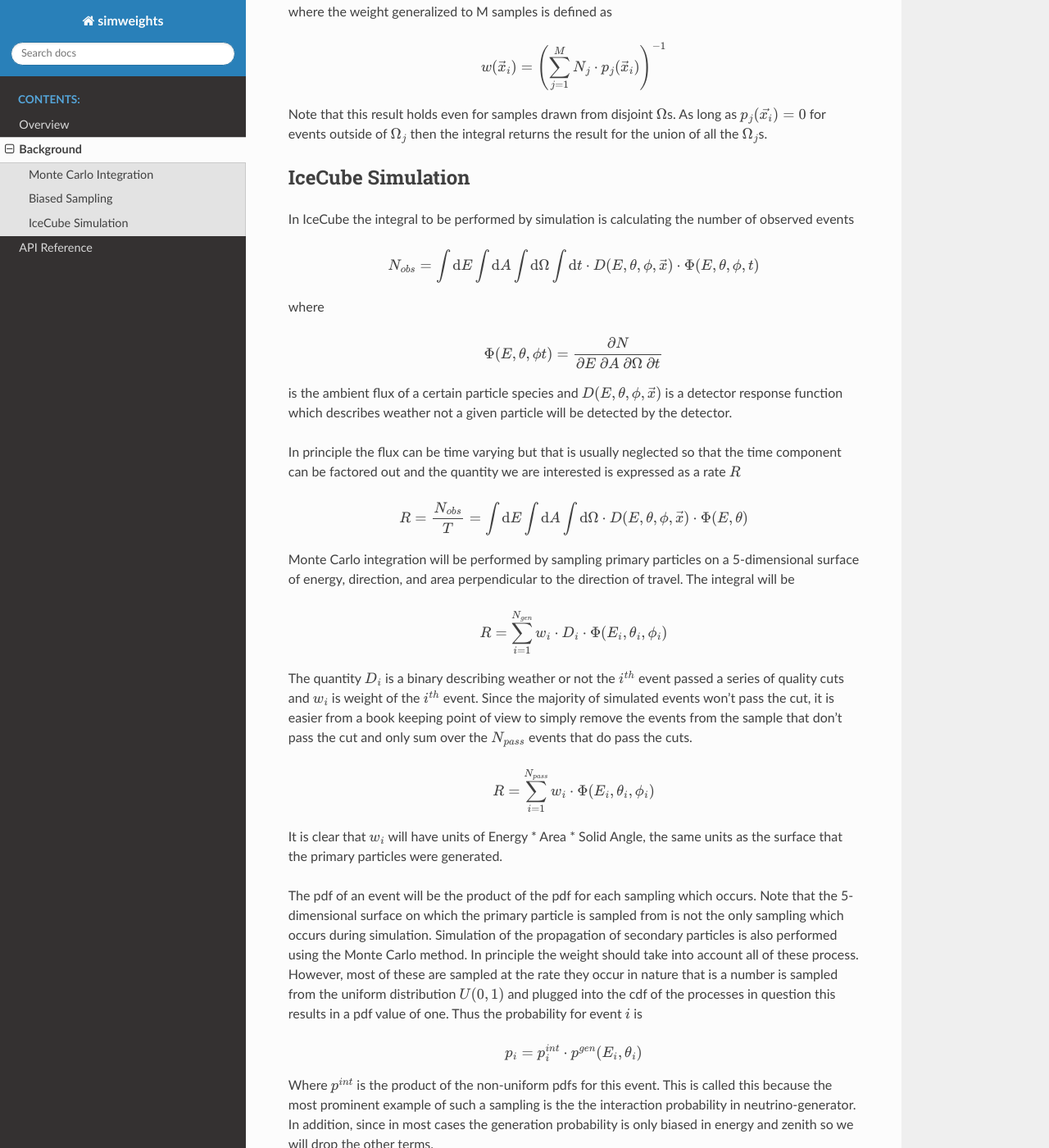
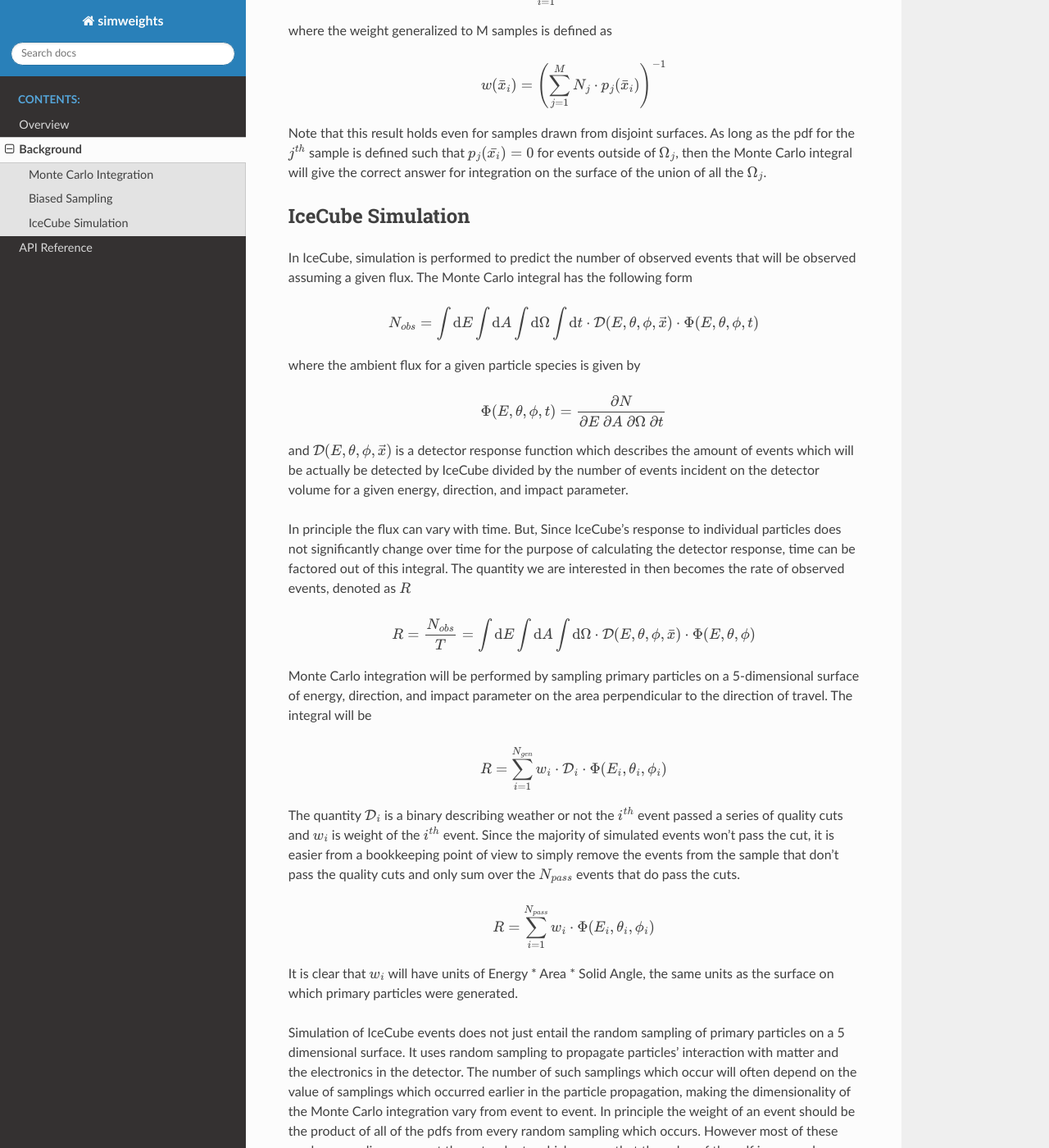
Before and after one commit to icecube/simweights, a Sphinx documentation site: the page built from docs/background.rst, in a window 1280 px wide and 1400 px high, scrolled down 1430 px. Shown: the whole window at 82% size. Built offline with Sphinx 7.4.7 and the Read the Docs theme 2.0.0, drawn with Linux system fonts in a browser that asks for light colours; some of the changed text lies outside the part shown.

Commit message:
revise background documentation

```diff
--- a/docs/background.rst
+++ b/docs/background.rst
@@ -3,7 +3,7 @@ Background
 ==========
 
 This section provides a brief background on the principle of Monte Carlo simulation and the
-calculation of weights.
+definition of weights in IceCube.
 
 Monte Carlo Integration
 =======================
@@ -13,148 +13,170 @@ Consider the multidimensional integral
 
 .. math::
 
-    I = \int_\Omega f(\vec{x}) \mathrm{d}\vec{x}
+    I = \int_\Omega f(\bar{x}) \mathrm{d}\bar{x}
 
-where :math:`\vec{x}` is an m-dimensional vector and :math:`\Omega` is a subset of :math:`\mathbb{R}^m` with a volume of
+where :math:`\bar{x}` is an m-dimensional vector and :math:`\Omega` is a subset of :math:`\mathbb{R}^m` with a volume of
 
 .. math::
 
-    V = \int_\Omega \mathrm{d}\vec{x}
+    V = \int_\Omega \mathrm{d}\bar{x}
 
 The integral can be approximated by the statement
 
 .. math::
 
-    I \approx \frac{V}{N} \sum_{i=1}^N f(\vec{x}_i)
+    I \approx \frac{V}{N} \sum_{i=1}^N f(\bar{x}_i)
 
-where :math:`\vec{x}_1, ..., \vec{x}_N` is sampled from :math:`\Omega`.
-If :math:`\vec{x}_i` are sampled from a grid evenly spaced across :math:`\Omega` then this is a Riemann sum.
-If :math:`\vec{x}_i` are sampled randomly from :math:`\Omega` then this is Monte Carlo integrations.
-In general Riemann sums are more efficient for 1 dimension and Monte Carlo is more efficient for higher
-dimensions.
+where :math:`\bar{x}_1, ..., \bar{x}_N` is sampled from :math:`\Omega`.
+If :math:`\bar{x}_i` are points sampled from a grid evenly spaced across :math:`\Omega` then this is known
+as a Riemann sum. However, if :math:`\bar{x}_i` are points randomly sampled from :math:`\Omega` then this
+is known as Monte Carlo integration. In general Riemann sums are more efficient for 1 dimension and Monte
+Carlo is more efficient at higher dimensions.
 
 Biased Sampling
 ===============
 
-There is no reason that the values of \vec{x}_i need to be sampled from a uniform distribution.
-It is often advantageous to sample from some other distribution denoted :math:`p(\vec{x_i})`.
-In this case the integral becomes
+There is no reason that the values of :math:`\bar{x}_i` need to be sampled from a uniform distribution
+on :math:`\Omega`. It is often advantageous to sample from some other probability distribution function,
+which is denoted by :math:`p(\bar{x_i})`. In this case the integral becomes
 
 .. math::
 
-    I \approx \frac{1}{N} \sum_{i=1}^{N} \frac{f(\vec{x}_i)}{p(\vec{x}_i)}
+    I \approx \frac{1}{N} \sum_{i=1}^{N} \frac{f(\bar{x}_i)}{p(\bar{x}_i)}
 
-Note that if :math:`p` is the uniform distribution then :math:`p(\vec{x}_i) = 1 / V` which simplifies
-to the statement above for I.
+Note that if :math:`p` is the uniform distribution then :math:`p(\bar{x}_i) = 1 / V` which simplifies
+to the statement above for :math:`I`.
 
-If two different samples were produced with :math:`N_1` events from :math:`p_1` and :math:`N_2` events
-from :math:`p_2` then the total pdf for the combined sample is
+If two samples were produced from two different distributions: :math:`N_1` events drawn from :math:`p_1`
+and :math:`N_2` events drawn from :math:`p_2` then the total pdf for the combined sample
+:math:`\bar{x}_1, ..., \bar{x}_{N_1+N_2}` becomes
 
 .. math::
 
-    p(\vec{x}_i) = \frac{N_1 \cdot p_1(\vec{x}_i) + N_2 \cdot p_2(\vec{x}_i)}{N_1 + N_2}
+    p(\bar{x}_i) = \frac{N_1 \cdot p_1(\bar{x}_i) + N_2 \cdot p_2(\bar{x}_i)}{N_1 + N_2}
 
-plugging this into the summation results in
+So that the Monte Carlo integral statement becomes
 
 .. math::
 
-    I \approx \sum_{i=1}^{N_1+N_2} \frac{f(\vec{x}_i)}{N_1 \cdot p_1(\vec{x}_i) + N_2 \cdot p_2(\vec{x}_i)}
+    I \approx \sum_{i=1}^{N_1+N_2} \frac{f(\bar{x}_i)}{N_1 \cdot p_1(\bar{x}_i) + N_2 \cdot p_2(\bar{x}_i)}
 
 
-This is further simplified by introducing the quantity called the weight :math:`w(\vec{x}_i)` such that
+To make things easier to to keep track of we can introduce a quantity called the weight :math:`w(\bar{x}_i)` such that
 
 .. math::
 
-    I \approx \sum_{i=1}^{N} w(\vec{x}_i) \cdot P(\vec{x}_i)
+    I \approx \sum_{i=1}^{N} w(\bar{x}_i) \cdot f(\bar{x}_i)
 
 where the weight generalized to M samples is defined as
 
 .. math::
 
-    w(\vec{x}_i) = \left({\sum_{j=1}^M N_j \cdot p_j(\vec{x}_i)}\right)^{-1}
+    w(\bar{x}_i) = \left({\sum_{j=1}^M N_j \cdot p_j(\bar{x}_i)}\right)^{-1}
 
-Note that this result holds even for samples drawn from disjoint :math:`\Omega`\ s. As long as
-:math:`p_j(\vec{x_i}) = 0` for events outside of :math:`\Omega_j` then the integral returns
-the result for the union of all the :math:`\Omega_j`\ s.
+Note that this result holds even for samples drawn from disjoint surfaces. As long as the pdf for the
+:math:`j^{th}` sample is defined such that :math:`p_j(\bar{x_i}) = 0` for events outside of
+:math:`\Omega_j`, then the Monte Carlo integral will give the correct answer for integration on the surface
+of the union of all the :math:`\Omega_j`.
 
 IceCube Simulation
 ==================
 
-In IceCube the integral to be performed by simulation is calculating the number of observed events
+In IceCube, simulation is performed to predict the number of observed events that will be observed assuming
+a given flux. The Monte Carlo integral has the following form
 
 .. math::
 
     N_{obs} = \int \mathrm{d}E \int \mathrm{d}A \int \mathrm{d}\Omega \int \mathrm{d}t
-    \cdot D(E,\theta,\phi,\vec{x}) \cdot \Phi(E,\theta,\phi,t)
+    \cdot \mathcal{D}(E,\theta,\phi,\vec{x}) \cdot \Phi(E,\theta,\phi,t)
 
-where
+where the ambient flux for a given particle species is given by
 
 .. math::
 
-    \Phi(E,\theta, \phi t) = \frac{\partial N}{\partial E\ \partial A\ \partial \Omega\ \partial t}
+    \Phi(E,\theta, \phi, t) = \frac{\partial N}{\partial E\ \partial A\ \partial \Omega\ \partial t}
 
-is the ambient flux of a certain particle species and :math:`D(E,\theta,\phi,\vec{x})` is a
-detector response function which describes weather not a given particle will be detected by the detector.
+and :math:`\mathcal{D}(E,\theta,\phi,\vec{x})` is a detector response function which describes the amount
+of events which will be actually be detected by IceCube divided by the number of events incident on the
+detector volume for a given energy, direction, and impact parameter.
 
-In principle the flux can be time varying but that is usually neglected so that the time component can be factored out and
-the quantity we are interested is expressed as a rate :math:`R`
+In principle the flux can vary with time. But, Since IceCube's response to individual particles does not
+significantly change over time for the purpose of calculating the detector response, time can be factored
+out of this integral. The quantity we are interested in then becomes the rate of observed events,
+denoted as :math:`R`
 
 .. math::
 
     R = \frac{N_{obs}}{T}
-    = \int \mathrm{d}E \int \mathrm{d}A \int \mathrm{d}\Omega \cdot D(E,\theta,\phi,\vec{x}) \cdot \Phi(E,\theta)
+    = \int \mathrm{d}E \int \mathrm{d}A \int \mathrm{d}\Omega \cdot \mathcal{D}(E,\theta,\phi,\bar{x}) \cdot \Phi(E,\theta, \phi)
 
 Monte Carlo integration will be performed by sampling primary particles on a 5-dimensional surface of energy,
-direction, and area perpendicular to the direction of travel. The integral will be
+direction, and impact parameter on the area perpendicular to the direction of travel. The integral will be
 
 .. math::
 
-    R = \sum_{i=1}^{N_{gen}} w_i \cdot D_i \cdot \Phi(E_i,\theta_i,\phi_i)
+    R = \sum_{i=1}^{N_{gen}} w_i \cdot \mathcal{D}_i \cdot \Phi(E_i,\theta_i,\phi_i)
 
-The quantity :math:`D_i` is a binary describing weather or not the :math:`i^{th}` event passed a series of
+The quantity :math:`\mathcal{D}_i` is a binary describing weather or not the :math:`i^{th}` event passed a series of
 quality cuts and :math:`w_i` is weight of the :math:`i^{th}` event. Since the majority of simulated events
-won't pass the cut, it is easier from a book keeping point of view to simply remove the events from the
-sample that don't pass the cut and only sum over the :math:`N_{pass}` events that do pass the cuts.
+won't pass the cut, it is easier from a bookkeeping point of view to simply remove the events from the
+sample that don't pass the quality cuts and only sum over the :math:`N_{pass}` events that do pass the cuts.
 
 .. math::
 
     R = \sum_{i=1}^{N_{pass}} w_i \cdot \Phi(E_i,\theta_i,\phi_i)
 
 It is clear that :math:`w_i` will have units of Energy * Area * Solid Angle, the same units as the surface
-that the primary particles were generated.
+on which primary particles were generated.
 
-The pdf of an event will be the product of the pdf for each sampling which occurs.
-Note that the 5-dimensional surface on which the primary particle is sampled from is not the only sampling
-which occurs during simulation. Simulation of the propagation of secondary particles is also performed
-using the Monte Carlo method. In principle the weight should take into account all of these process.
-However, most of these are sampled at the rate they occur in nature that is a number is sampled from the
-uniform distribution :math:`U(0,1)` and plugged into the cdf of the processes in question this results in
-a pdf value of one. Thus the probability for event :math:`i` is
+Simulation of IceCube events does not just entail the random sampling of primary particles on a 5 dimensional
+surface. It uses random sampling to propagate particles' interaction with matter and the electronics in
+the detector. The number of such samplings which occur will often depend on the value of samplings which
+occurred earlier in the particle propagation, making the dimensionality of the Monte Carlo integration vary
+from event to event.
+In principle the weight of an event should be the product of all of the pdfs from every random sampling
+which occurs. However most of these random samplings occur at the natural rate which means that the value
+of the pdf is one and therefore do not have to be kept track of.
+
+Thus the value of the pdf of event :math:`i` is going to be
 
 .. math::
 
-    p_i = p_i^{int}\cdot p^{gen}(E_i,\theta_i)
+    p_i = p_i^{int}\cdot p^{gen}(E_i,\theta_i,\phi_i,\vec{x}_i)
 
-Where :math:`p^{int}` is the product of the non-uniform pdfs for this event.
-This is called this because the most prominent example of such a sampling is the
-the interaction probability in neutrino-generator.
-In addition, since in most cases the generation probability is only biased in energy and zenith
-so we will drop the other terms.
+Where :math:`p_i^{int}` is the product the samplings which were not drawn from their natural rate and
+:math:`p^{gen}` is the pdf of the 5-dimensional generation surface.
+:math:`p_i^{int}` is labeled like this because the most prominent example of such a sampling is the
+the probability of a neutrino interaction as calculated in neutrino-generator.
+Since most generators used in IceCube simulation do not bias based on azimuth or impact parameter we will
+only show the energy energy and zenith terms.
 
-The Weight is then for a single sample where the pdfs for :math:`E` and :math:`\theta` are independent is then
+Assuming that the pdfs for :math:`E` and :math:`\theta` are independent and replacing :math:`p_i^{int}`
+with a weight :math:`w_i^{int} = 1 / p_i^{int}` the expression for the weight for a single sample becomes
 
 .. math::
 
     w_i = \frac{w_i^{int}}{N_{gen} \cdot p(E_i) \cdot p(\theta_i)}
 
-This is essentially the well known quantity referred to as ``OneWeight`` provided by neutrino-generator.
+This is essentially the well known quantity provided by neutrino-generator as ``OneWeight``.
+If one is only interested in calculating the weights for a single dataset or multiple datasets which
+use exactly the same energy and zenith pdfs an expression like this can be used.
+The only care which needs to be taken is that :math:`N_{gen}` is the sum of all generated events across
+the combined datasets.
 
-However, if multiple datasets are combined we need to account for the different generation surfaces.
-The weight then
+If one wishes to combine multiple datasets with different energy power-law indices or
+non-overlapping energy or zenith ranges then more care must be taken.
+The weight will the become the sum of the pdfs for each sample multiplied by the number of events
+generated by each sample.
 
 .. math::
 
     w_i =  w_i^{int} \left(\sum_{j=1}^M N_{j} \cdot p_j(E_i) \cdot p_j(\theta_i)\right)^{-1}
 
 Note that :math:`w_i^{int}` is the same for the event regardless of which sample it was generated and
-therefore it can be factored out of the summation.
+therefore it can be factored out of the summation. Further note that the pdf for each dataset will be
+evaluated on every event regardless of which dataset it came from. Also, recall that pdfs are defined to be
+zero outside of the region on which the dataset generated events.
+
+The purpose of the simweights library is to correctly calculate the value of this weight for combinations
+of datasets.
```
